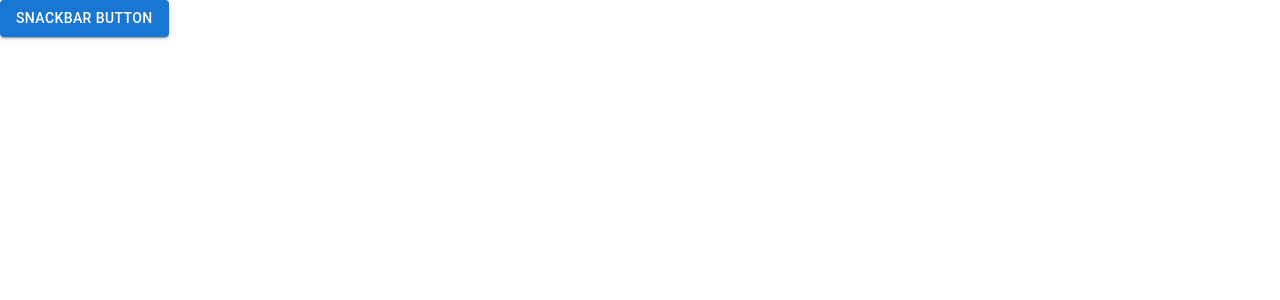
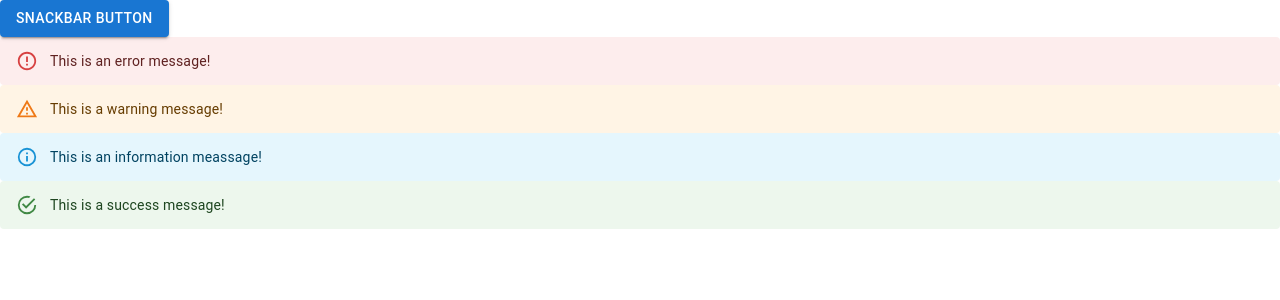
Before and after one commit to Ujala-355/Advance_react, a React (Create React App) app: page / in a window 1280 px wide. Shown: the top 300 px of the page. Built offline with nearby package versions, Linux system fonts and the light colour scheme.

Commit message:
Snackbar using Alert

```diff
--- a/src/App.js
+++ b/src/App.js
@@ -1,5 +1,5 @@
 import React,{useState} from "react"
-import {Snackbar,Button} from "@mui/material"
+import {Snackbar,Button,Alert} from "@mui/material"
 const MuiSnackbar=()=>{
   const  [open,setOpen]=useState(false);
   const handleClose=(event,reason)=>{
@@ -15,11 +15,18 @@ const MuiSnackbar=()=>{
     <>
         <Button onClick={handleClick} variant="contained" >Snackbar Button</Button>
         <Snackbar
-            message="Form Snackbar successfully"
             autoHideDuration={1000}
             open={open}
-            onClose={handleClose}
-        />
+            onClose={handleClose}>
+                <Alert onClose={handleClose} severity="success">
+                    This is a success message
+                </Alert>
+            </Snackbar>
+            <Alert severity="error">This is an error message!</Alert>
+            <Alert severity="warning">This is a warning message!</Alert>
+            <Alert severity="info">This is an information meassage!</Alert>
+            <Alert severity="success">This is a success message!</Alert>
+
     </>
   )
 }
```
